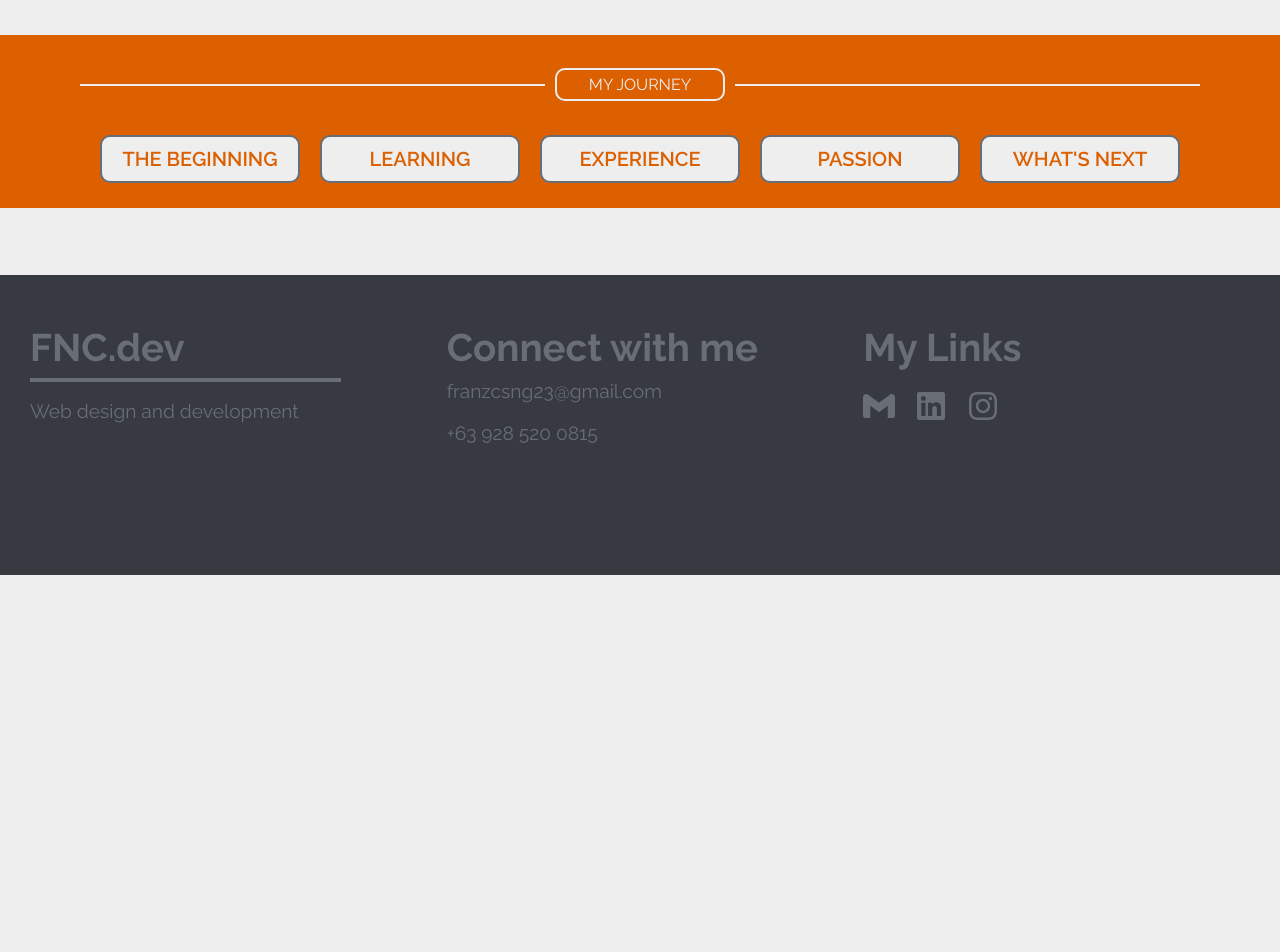
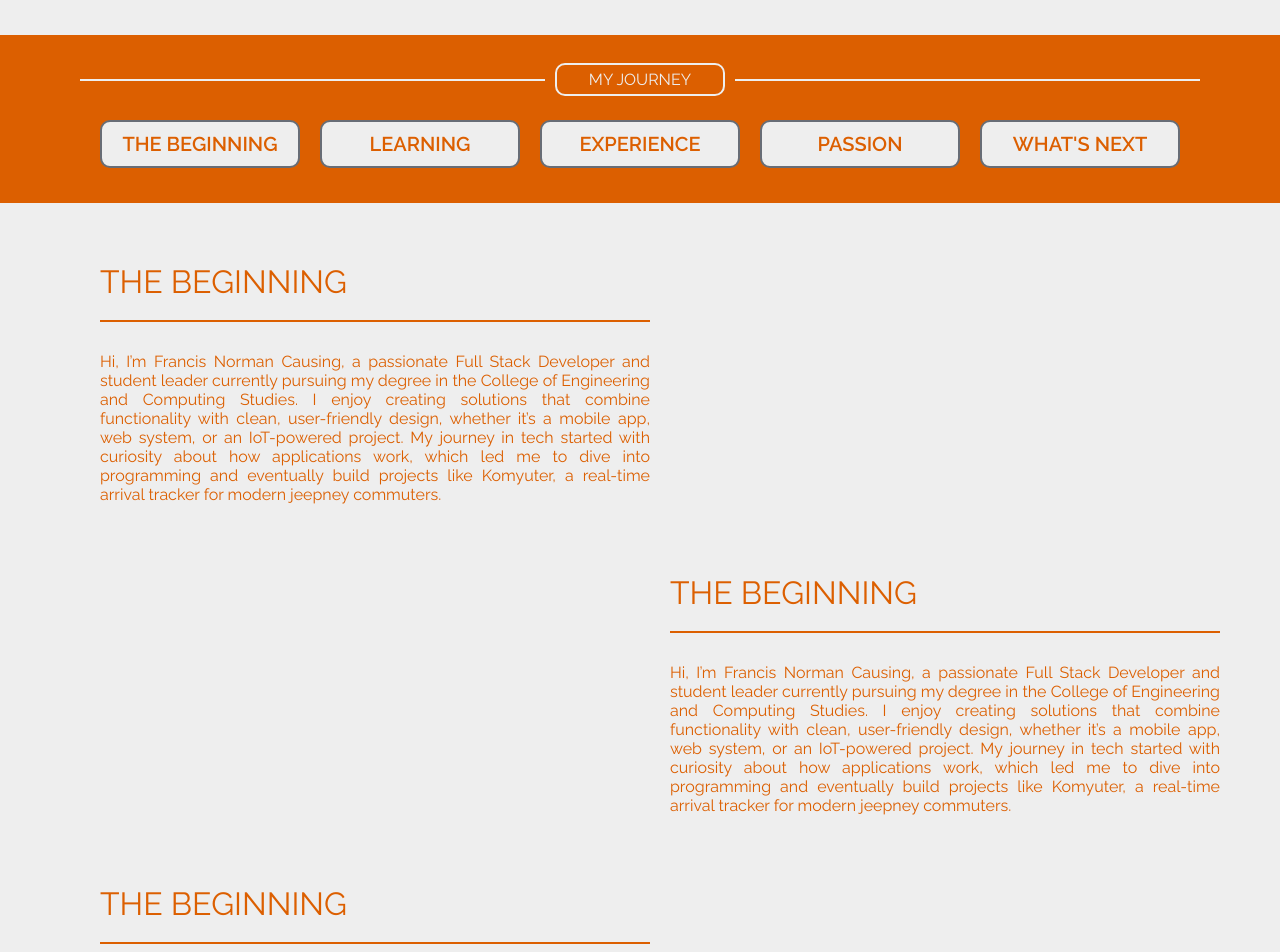
Before and after one commit to Franzcsng/fnc-portfolio, a React (Create React App) app in the folder frontend/: page /about in a window 1280 px wide. Shown: the part 600-1552 px from the top of the page. Before the commit the page ends 1175 px from the top, so only its background shows below. Built offline with nearby package versions, Linux system fonts and the light colour scheme; a web font is replaced by a local one.

Commit message:
Add: Add about content section with alternating order

```diff
--- a/frontend/src/pages/about/About.js
+++ b/frontend/src/pages/about/About.js
@@ -1,6 +1,7 @@
 import './About.scss'
 import Banner from './banner/Banner.js'
 import Journey from './Journey.js'
+import { HiAcademicCap } from "react-icons/hi2";
 
 const About = () => {
     return (
@@ -17,6 +18,7 @@ const About = () => {
                 </div>
 
                 <div className='journey-list'>
+
                     <Journey
                         journey='THE BEGINNING'
                     />
@@ -38,13 +40,78 @@ const About = () => {
                     />
 
                 </div>
-
-
-
             </div>
 
             <div className='about-section'>
 
+                <div className='about-grid'>
+
+                    <div className='about-content'>
+
+                        <p className='head'>
+                            THE BEGINNING
+                        </p>
+
+                        <hr></hr>
+
+                        <p className='body'>
+                             Hi, I’m Francis Norman Causing, a passionate Full Stack Developer and student leader currently pursuing my degree in the College of Engineering and Computing Studies. I enjoy creating solutions that combine functionality with clean, user-friendly design, whether it’s a mobile app, web system, or an IoT-powered project.
+                            My journey in tech started with curiosity about how applications work, which led me to dive into programming and eventually build projects like Komyuter, a real-time arrival tracker for modern jeepney commuters.
+                        </p>
+
+                    </div>
+
+                    <div className='about-content second'>
+
+                    </div>
+
+                </div>
+
+                <div className='about-grid'>
+
+                    <div className='about-content'>
+
+                        <p className='head'>
+                            THE BEGINNING
+                        </p>
+
+                        <hr></hr>
+
+                        <p className='body'>
+                             Hi, I’m Francis Norman Causing, a passionate Full Stack Developer and student leader currently pursuing my degree in the College of Engineering and Computing Studies. I enjoy creating solutions that combine functionality with clean, user-friendly design, whether it’s a mobile app, web system, or an IoT-powered project.
+                            My journey in tech started with curiosity about how applications work, which led me to dive into programming and eventually build projects like Komyuter, a real-time arrival tracker for modern jeepney commuters.
+                        </p>
+
+                    </div>
+
+                    <div className='about-content second reverse'>
+
+                    </div>
+
+                </div>
+
+                <div className='about-grid'>
+
+                    <div className='about-content'>
+
+                        <p className='head'>
+                            THE BEGINNING
+                        </p>
+
+                        <hr></hr>
+
+                        <p className='body'>
+                             Hi, I’m Francis Norman Causing, a passionate Full Stack Developer and student leader currently pursuing my degree in the College of Engineering and Computing Studies. I enjoy creating solutions that combine functionality with clean, user-friendly design, whether it’s a mobile app, web system, or an IoT-powered project.
+                            My journey in tech started with curiosity about how applications work, which led me to dive into programming and eventually build projects like Komyuter, a real-time arrival tracker for modern jeepney commuters.
+                        </p>
+
+                    </div>
+
+                    <div className='about-content'>
+
+                    </div>
+
+                </div>
 
             </div>
         </div>
--- a/frontend/src/pages/about/About.scss
+++ b/frontend/src/pages/about/About.scss
@@ -13,14 +13,14 @@
         height: auto;
         padding-inline: clamp(20px, 10%, 80px);
         box-sizing: border-box;
-        padding-top: 20px;
-        padding-bottom: 25px;
+        padding-top: 15px;
+        padding-bottom: 35px;
 
         .journey-list{
-
             margin: auto;
             display: flex;
-            flex-direction: row;
+            flex-wrap: wrap;
+            justify-content: center;
             align-items: center;
             gap: 20px;
 
@@ -33,7 +33,7 @@
             display: flex;
             flex-direction: row;
             width: 100%;
-            margin-bottom: 20px;
+            margin-bottom: 10px;
             hr{
                 width: 100%;
                 height: 2px;
@@ -55,8 +55,51 @@
     }
 
     .about-section{
+        width: 100%;
+        max-width: 1440px;
         padding-inline: clamp(20px, 10%, 80px);
         padding-top: 10px;
         padding-bottom: 35px;
+        box-sizing: border-box;
+        justify-content: center;
+        display: flex;
+        flex-direction: column;
+
+        .about-grid{
+            padding: 20px;
+            margin-top: 30px;
+            width: 100%;
+            display: grid;
+            grid-template-columns: 1fr 1fr;
+            gap: 20px;
+
+            .about-content{
+
+                hr{
+                    width: 100%;
+                    height: 2px;
+                    background-color: var(--accent-color);
+                    border: var(--accent-color);
+                    margin: 20px auto 30px auto;
+                }
+
+                p{
+                    color: var(--accent-color);
+                    &.head{
+                        margin: auto;
+                        font-size: 2rem;
+                    }
+
+                    &.body{
+                        text-align: justify;
+                        margin: auto;
+                    }
+                }
+            }
+
+            .reverse{
+                order: -1;
+            }
+        }
     }
 }
```
